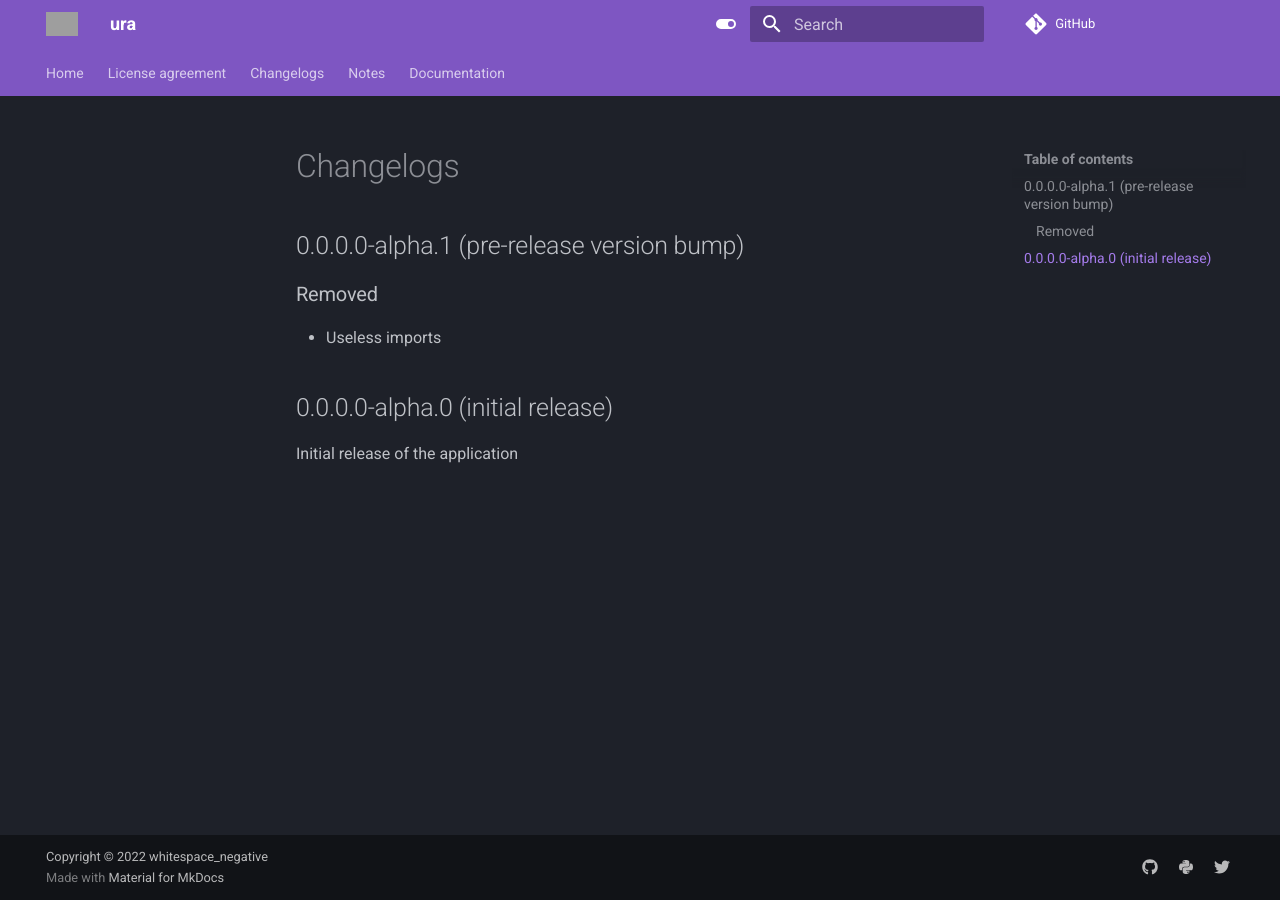
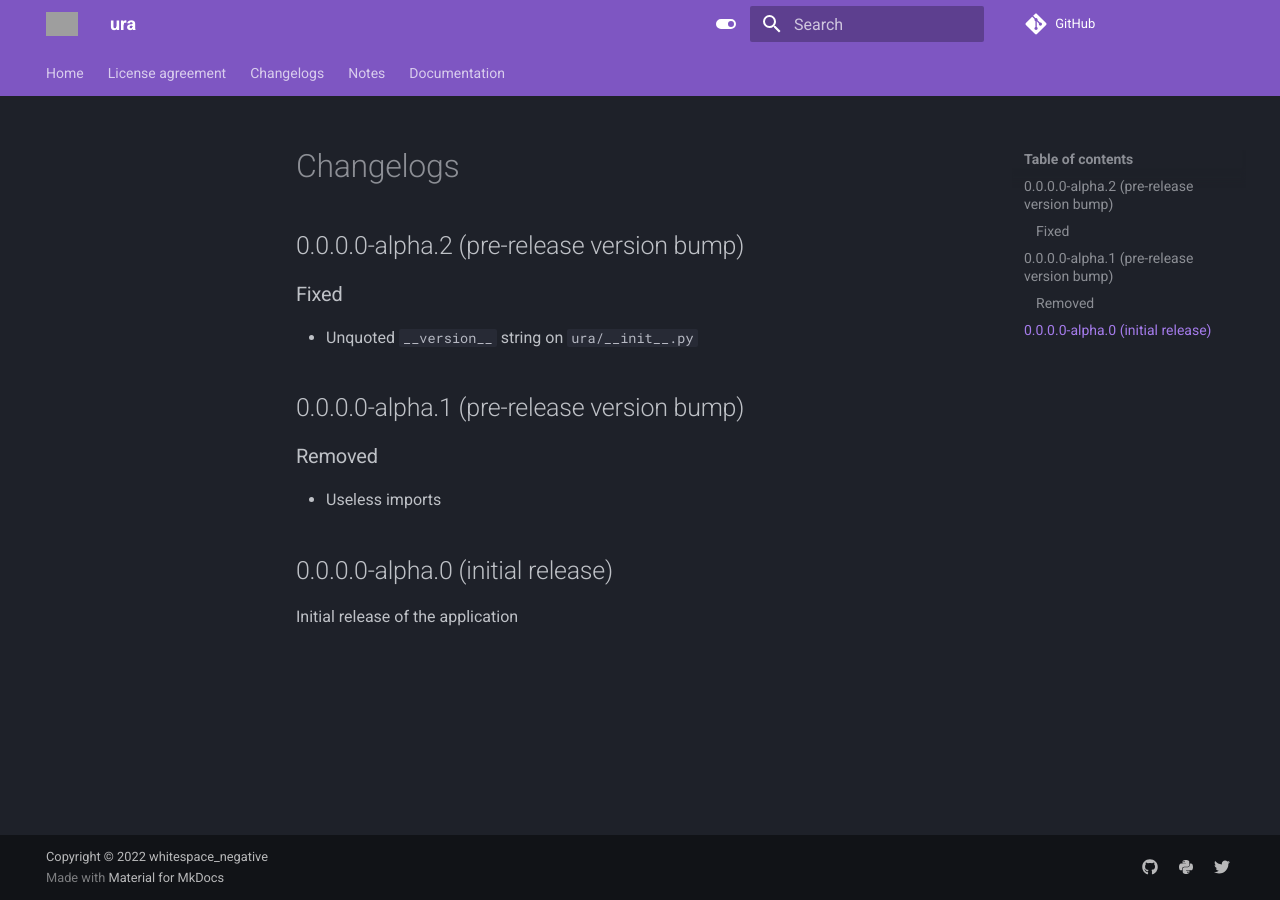
Before and after one commit to hyaku-dl/urasunday, an MkDocs documentation site: the page built from docs/changelogs.md, in a window 1280 px wide. Built offline with MkDocs 1.6.1 and Material for MkDocs 9.7.7, drawn with Linux system fonts in a browser that asks for light colours; comment, search, counter and statistics services are not loaded; grey boxes are pictures that could not be loaded.

Commit message:
https://hyk.fr.to/changelog#v0-0-0-0-1-2

```diff
--- a/dev.py
+++ b/dev.py
@@ -117,7 +117,7 @@ def bump():
                     init = f.read()
                 with open("ura/__init__.py", "w") as f:
                     init = re.sub(r"vls.+", f"vls = {_vls}", init)
-                    f.write(re.sub(r"__version__.+", f"__version__ = {rv(_vls)}", init))
+                    f.write(re.sub(r"__version__.+", f"__version__ = '{rv(_vls)}'", init))
                 push(_vls)
                 return
             case "n":
--- a/docs/changelogs.md
+++ b/docs/changelogs.md
@@ -1,6 +1,12 @@
 ---
 title: Changelogs
 ---
+
+## 0.0.0.0-alpha.2 (pre-release version bump)
+
+### Fixed
+
+- Unquoted `__version__` string on `ura/__init__.py`
 
 ## 0.0.0.0-alpha.1 (pre-release version bump)
 
--- a/ura/__init__.py
+++ b/ura/__init__.py
@@ -1,3 +1,3 @@
-__version__ = 0.0.0.0-alpha.1
-vls = [0, 0, 0, 0, 1, 1]
+__version__ = '0.0.0.0-alpha.2'
+vls = [0, 0, 0, 0, 1, 2]
 appimage = 0
```
Also changed, not shown: docs/README.md (+1 -1 lines), docs/_meta.yml (+10 -10 lines), docs/docs/cli.md (+2 -2 lines), site/_meta.yml, site/changelogs/index.html, site/docs/cli/index.html, site/index.html, site/search/search_index.json, 4 other files.
